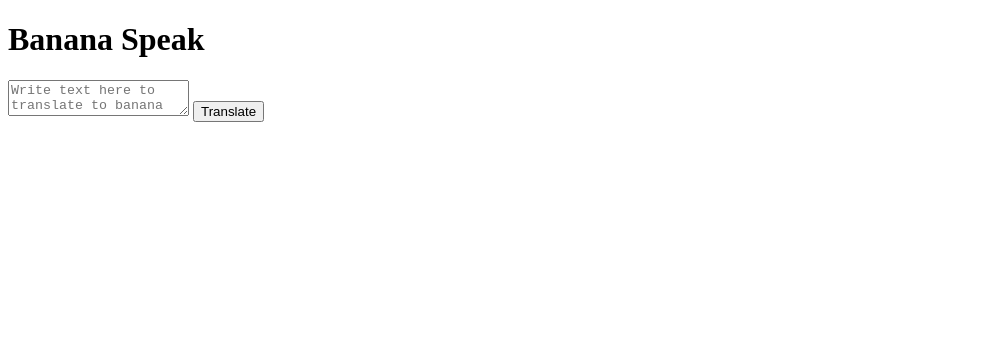
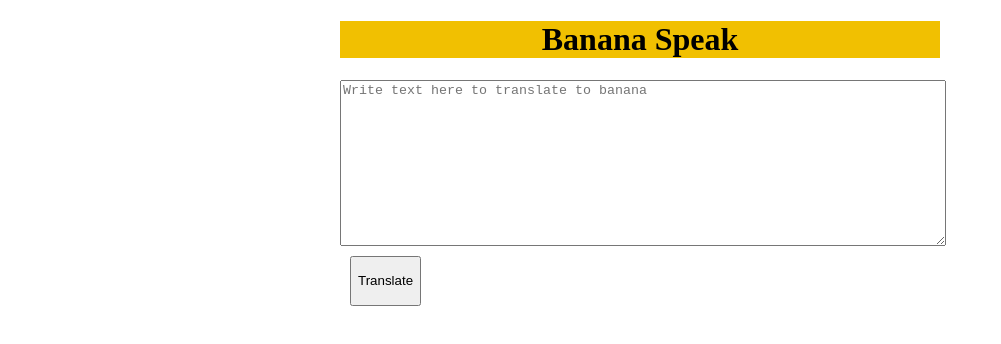
Before and after one commit to shanudjn/neog-banana-speak, a plain HTML site: page index.html in a window 1280 px wide. Shown: the whole page, without its empty margins (0-1001 px from the left). Drawn offline with Linux system fonts and the light colour scheme.

Commit message:
understanding queryselector

```diff
--- a/app.js
+++ b/app.js
@@ -0,0 +1,11 @@
+var textInput = document.querySelector('#text-input');
+var btnTranslate = document.querySelector('#btn-translate');
+
+btnTranslate.addEventListener('click', function handleClick() {
+    console.log('Clicked!!!');
+    console.log(textInput.value)
+
+});
+console.log(textInput);
+
+//console.log(textInput.value)
--- a/index.html
+++ b/index.html
@@ -4,8 +4,9 @@
 <head>
     <meta charset="UTF-8">
     <meta name="viewport" content="width=device-width, initial-scale=1.0">
-    <script src="app.js" type="text/javascript"></script>
-    <style href="styles.css" rel="stylesheet"></style>
+
+    <link href="styles.css" rel="stylesheet" />
+
     <title>Banana Speak</title>
 </head>
 
@@ -13,6 +14,9 @@
     <h1>Banana Speak</h1>
     <textarea id="text-input" placeholder="Write text here to translate to banana"></textarea>
     <button id="btn-translate">Translate</button>
+
+
+    <script src="app.js" type="text/javascript"></script>
 </body>
 
 </html>
--- a/styles.css
+++ b/styles.css
@@ -1,4 +1,29 @@
+:root {
+    --primary-color: #F1C001;
+    --off-white: #F3F4F6;
+    --dark-gray: #333333;
+}
+
 body{
-    width: 600px;
+    max-width: 600px;
     margin: auto;
+    background-color: white;
+    margin-top: 0px;
 }
+h1{
+    text-align: center;
+    background-color: var(--primary-color);
+    width: 100%;
+}
+#text-input {
+    display: block;
+    width: 100%;
+    height: 20vh;
+    padding: 0.5rem, 0.5rem;
+}
+#btn-translate{
+    margin: 10px 10px 10px 10px;
+    height: 50px;
+    max-width: 90px;
+
+}
```
